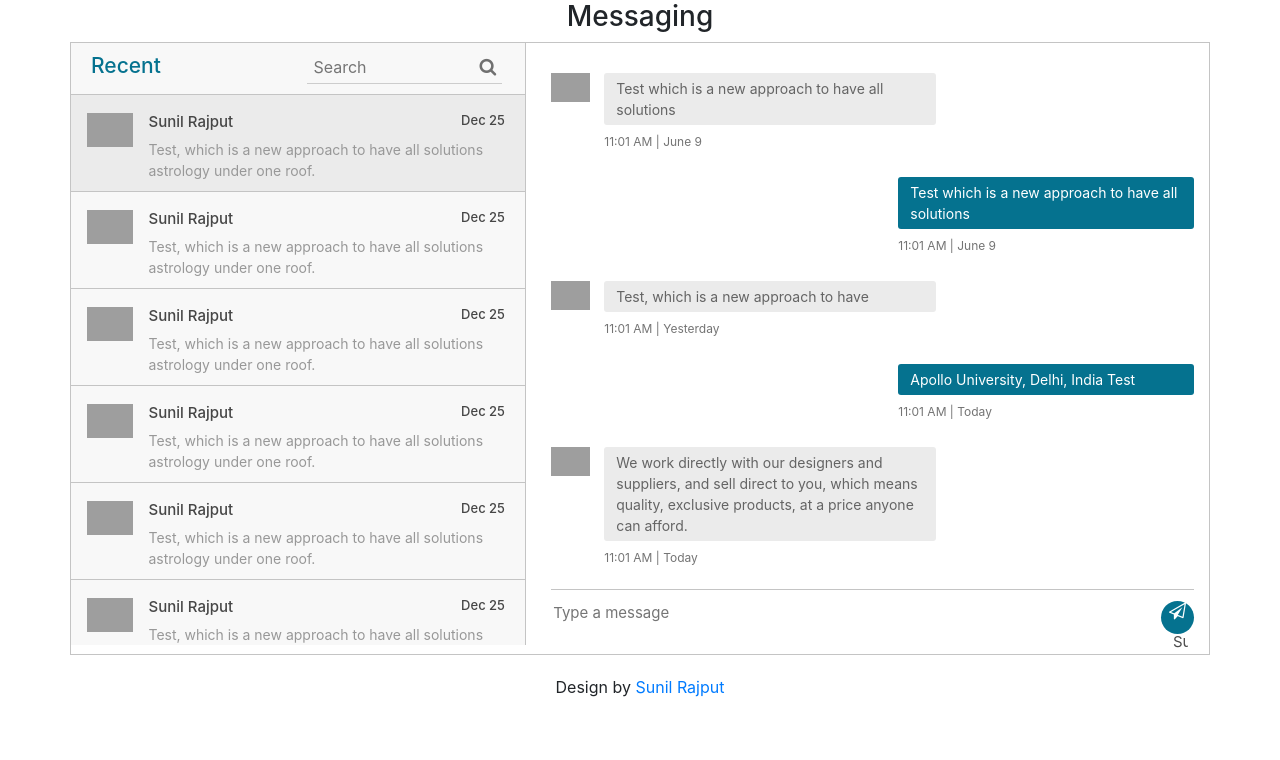
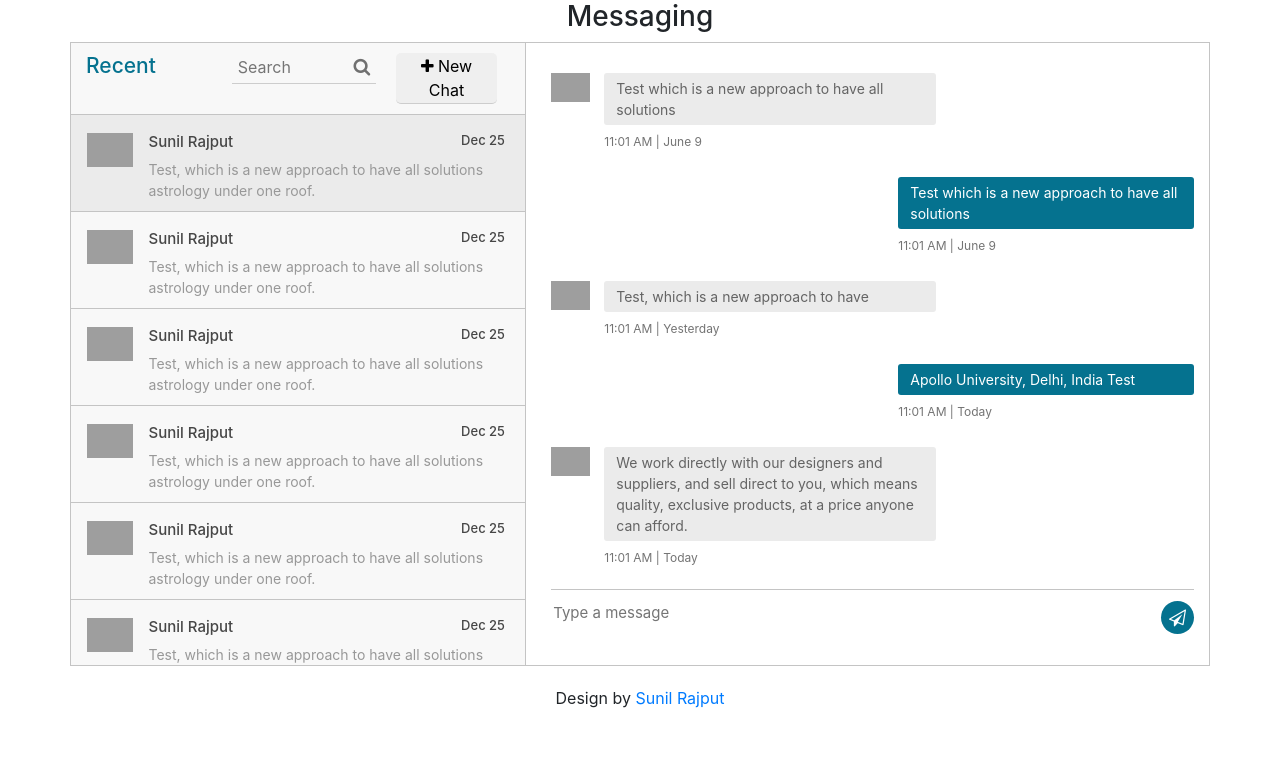
Before and after one commit to Bamimore-Tomi/fauna-chat, a Flask app: page /chat in a window 1280 px wide. Shown: the top 760 px of the page. Run offline with Flask 2, Linux system fonts and the light colour scheme; some libraries are stand-ins or nearby versions; grey boxes are pictures that could not be loaded.

Commit message:
Update clean_chat.html

```diff
--- a/templates/clean_chat.html
+++ b/templates/clean_chat.html
@@ -25,20 +25,20 @@ img{ max-width:100%;}
 .top_spac{ margin: 20px 0 0;}
 
 
-.recent_heading {float: left; width:40%;}
+.recent_heading {float: left; width:27%;}
 .srch_bar {
   display: inline-block;
   text-align: right;
-  width: 60%;
+  width: 40%;
 }
-.headind_srch{ padding:10px 29px 10px 20px; overflow:hidden; border-bottom:1px solid #c4c4c4;}
+.headind_srch{ display: flex; flex-wrap: nowrap; padding:10px 15px 10px 15px; overflow:hidden; border-bottom:1px solid #c4c4c4;}
 
 .recent_heading h4 {
   color: #05728f;
   font-size: 21px;
   margin: auto;
 }
-.srch_bar input{ border:1px solid #cdcdcd; border-width:0 0 1px 0; width:80%; padding:2px 0 4px 6px; background:none;}
+.srch_bar input{ border:1px solid #cdcdcd; border-width:0 0 1px 0; width:85%; padding:2px 0 4px 6px; background:none;}
 .srch_bar .input-group-addon button {
   background: rgba(0, 0, 0, 0) none repeat scroll 0 0;
   border: medium none;
@@ -47,6 +47,36 @@ img{ max-width:100%;}
   font-size: 18px;
 }
 .srch_bar .input-group-addon { margin: 0 0 0 -27px;}
+
+/* NEW CHAT BUTTON STYLES */
+
+.headind_srch > .new_chat {
+  width: 30%;
+  position: relative;
+  z-index: 100;
+}
+
+.headind_srch > .new_chat > button {
+  outline: none;
+  border: none;
+  width: 80%;
+  margin-left: 20%;
+  cursor: pointer;
+  border:1px solid #cdcdcd;
+  border-radius: 5px;
+  border-width:0 0 1px 0;
+}
+
+.headind_srch > .new_chat form {
+  background: #e5e5e5;
+  margin-top: 10px;
+  display: none;
+  padding: 15px;
+  border: 1px solid #05728f;
+  border-radius: 5px;
+  position: fixed;
+  z-index: 5;
+}
 
 .chat_ib h5{ font-size:15px; color:#464646; margin:0 0 8px 0;}
 .chat_ib h5 span{ font-size:13px; float:right;}
@@ -160,6 +190,14 @@ img{ max-width:100%;}
                 <span class="input-group-addon">
                 <button type="button"> <i class="fa fa-search" aria-hidden="true"></i> </button>
                 </span> </div>
+            </div>
+            <div class="new_chat">
+              <button id="new_chat_btn"><i class="fa fa-plus"></i> New Chat</button>
+              <form id="new_chat_form">
+                <label for="email"><strong>Email: </strong></label>
+                <input type="email" placeholder="type your email here">
+                <input type="submit" value="Submit">
+              </form>
             </div>
           </div>
           <div class="inbox_chat">
@@ -280,7 +318,9 @@ img{ max-width:100%;}
             <div class="input_msg_write">
             <form>
               <input type="text" class="message" placeholder="Type a message" />
-              <button class="msg_send_btn" type="button"><i class="fa fa-paper-plane-o" aria-hidden="true"></i><input type="submit"/></button>
+              <button class="msg_send_btn" type="submit">
+                <i class="fa fa-paper-plane-o" aria-hidden="true"></i>
+              </button>
             </form>
             </div>
 
@@ -296,6 +336,14 @@ img{ max-width:100%;}
 <script src="https://ajax.googleapis.com/ajax/libs/jquery/1.12.4/jquery.min.js"></script>
 
 <script src="https://cdnjs.cloudflare.com/ajax/libs/socket.io/4.0.1/socket.io.min.js" integrity="sha512-eVL5Lb9al9FzgR63gDs1MxcDS2wFu3loYAgjIH0+Hg38tCS8Ag62dwKyH+wzDb+QauDpEZjXbMn11blw8cbTJQ==" crossorigin="anonymous" referrerpolicy="no-referrer"></script>    <script type="text/javascript">
+
+      // THIS FUNCTION SHOULD SCROLL DOWN AUTOMATICALLY
+      let scrollingElement = (document.scrollingElement || document.body)
+      let scrollDown = () => {
+        scrollingElement.scrollTop = scrollingElement.scrollHeight;
+      }
+
+      // YOUR SOCKET CODE
       var socket = io.connect('http://' + document.domain + ':' + location.port);
 
       socket.on( 'connect', function() {
@@ -311,6 +359,7 @@ img{ max-width:100%;}
             user_name : user_name,
             message : user_input
           } )
+          scrollDown();
           $('div.msg_history').append(`
             <div class="outgoing_msg">
               <div class="sent_msg">
@@ -335,6 +384,19 @@ img{ max-width:100%;}
             } })
 
     </script>
-
+    <script>
+      let newChatBtn = document.querySelector('#new_chat_btn');
+      let newChatForm = document.querySelector('#new_chat_form');
+      let Switch = false;
+      newChatBtn.addEventListener("click", () => {
+        if (Switch === false) {
+          newChatForm.style.display = "block";
+          Switch = true;
+        } else {
+          newChatForm.style.display = "none";
+          Switch = false;
+        }
+      })
+    </script>
     </body>
     </html>
```
